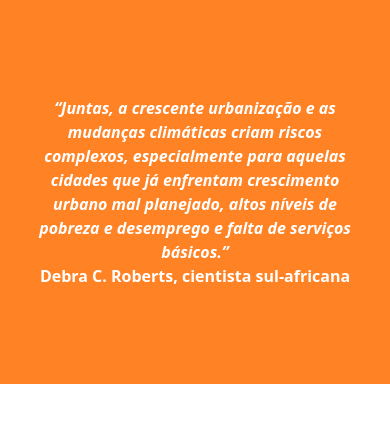
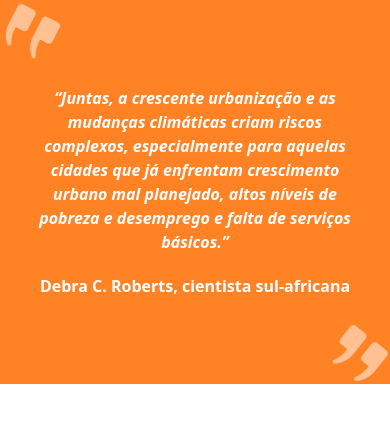
Before and after one commit to ImpactaOng/impacta, a React (Vite) app in the folder impacta/: page / in a window 390 px wide. Shown: the top 422 px of the page. Built offline with nearby package versions, Linux system fonts and the light colour scheme.

Commit message:
feat: adicionando responsividade na pagina citacao

```diff
--- a/impacta/src/pages/Quotation/index.jsx
+++ b/impacta/src/pages/Quotation/index.jsx
@@ -1,19 +1,33 @@
 import React from "react";
+import quotationTp from "./assets/aspas-tp.png";
+import quotationBt from "./assets/aspas-bt.png";
 
 const Quotation = () => {
     return (
-        <section className="bg-corPrincipal w-full h-96 flex items-center justify-center">
+        <section className="bg-corPrincipal w-full h-96 flex items-center justify-center relative">
+            <img
+                className="absolute -top-0 left-0 s880:w-1/6 s880:-top-10"
+                src={quotationTp}
+                alt=""
+            />
+
             <div className="w-full flex flex-col justify-center items-center">
-                <p className="text-white w-4/5 text-center italic font-bold">
+                <p className="text-white w-4/5 text-center italic font-bold mb-5 s680:text-xl s880:w-5/12 s1080:w-2/4 s1380:w-4/12">
                     “Juntas, a crescente urbanização e as mudanças climáticas
                     criam riscos complexos, especialmente para aquelas cidades
                     que já enfrentam crescimento urbano mal planejado, altos
                     níveis de pobreza e desemprego e falta de serviços básicos.”
                 </p>
-                <h3 className="text-white font-bold">
+                <h3 className="text-white font-semibold s680:text-lg">
                     Debra C. Roberts, cientista sul-africana
                 </h3>
             </div>
+
+            <img
+                className="absolute -bottom-0 right-0 s880:w-2/12 s880:-bottom-4 s880:-right-4"
+                src={quotationBt}
+                alt=""
+            />
         </section>
     );
 };
```
Also changed, not shown: impacta/src/pages/Quotation/assets/aspas-bt.png (added), impacta/src/pages/Quotation/assets/aspas-tp.png (added).
